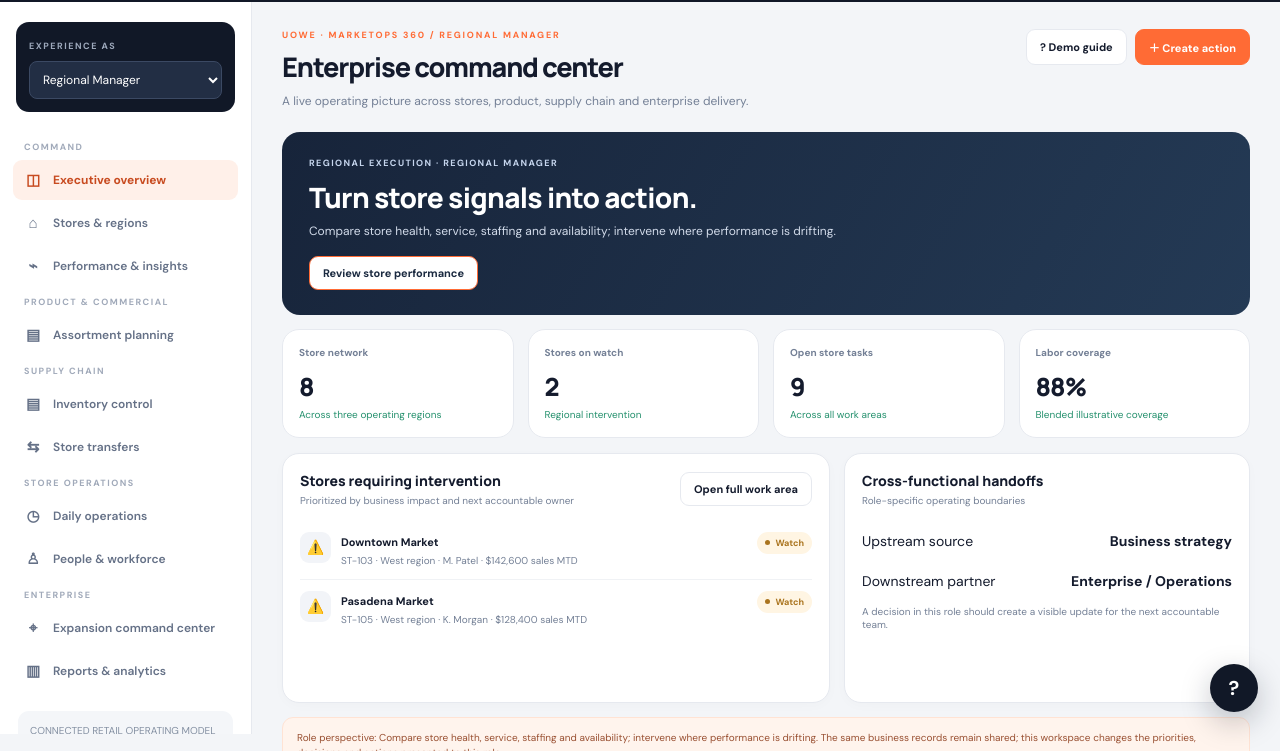
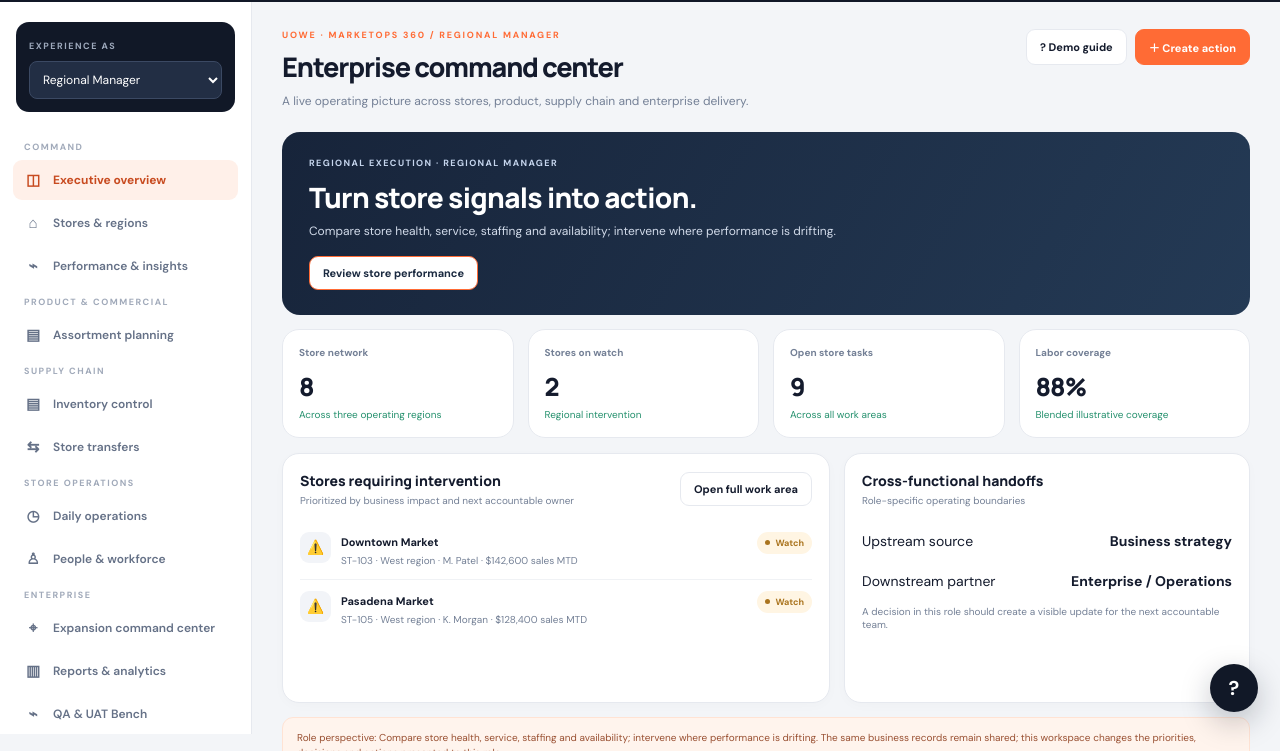
Before and after one commit to sachintechpro/MarketOps-360, a plain HTML site: page index.html in a window 1280 px wide. Shown: the part 66-817 px from the top of the page. Drawn offline with Linux system fonts and the light colour scheme.

Commit message:
Load QA UAT register on existing Scenario and QA page

```diff
--- a/index.html
+++ b/index.html
@@ -1,2 +1,2 @@
 <!doctype html>
-<html lang="en"><head><meta charset="utf-8"><meta name="viewport" content="width=device-width,initial-scale=1"><meta name="theme-color" content="#111827"><meta name="description" content="UOWE MarketOps 360 — connected retail operations, supply chain, store expansion and enterprise delivery."><title>UOWE MarketOps 360 | Retail Operating System</title><link rel="preconnect" href="https://fonts.googleapis.com"><link href="https://fonts.googleapis.com/css2?family=DM+Sans:wght@400;500;600;700&family=Manrope:wght@400;500;600;700;800&display=swap" rel="stylesheet"><link rel="stylesheet" href="styles.css"></head><body><div id="app"><div class="boot">Loading MarketOps 360…</div></div><script src="app.js"></script><script src="enhancements.js"></script><script src="experiences.js"></script></body></html>
+<html lang="en"><head><meta charset="utf-8"><meta name="viewport" content="width=device-width,initial-scale=1"><meta name="theme-color" content="#111827"><meta name="description" content="UOWE MarketOps 360 — connected retail operations, supply chain, store expansion and enterprise delivery."><title>UOWE MarketOps 360 | Retail Operating System</title><link rel="preconnect" href="https://fonts.googleapis.com"><link href="https://fonts.googleapis.com/css2?family=DM+Sans:wght@400;500;600;700&family=Manrope:wght@400;500;600;700;800&display=swap" rel="stylesheet"><link rel="stylesheet" href="styles.css"><link rel="stylesheet" href="uat-bench.css?v=20261121"></head><body><div id="app"><div class="boot">Loading MarketOps 360…</div></div><script src="app.js"></script><script src="enhancements.js"></script><script src="experiences.js"></script><script src="uat-bench.js?v=20261121"></script></body></html>
```
